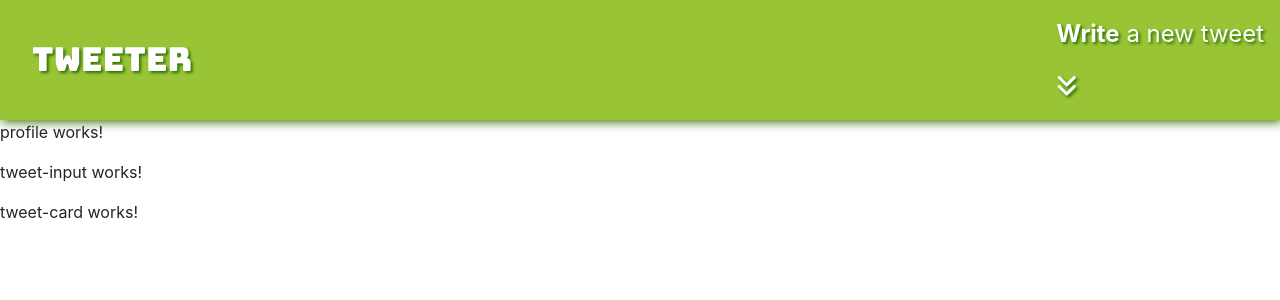
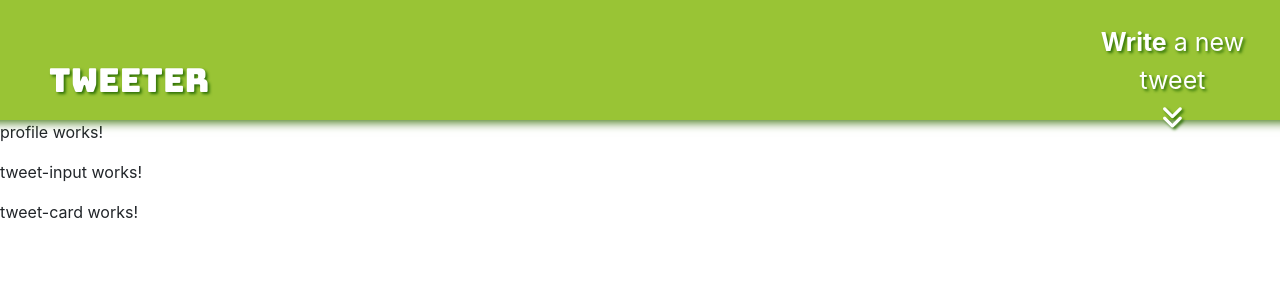
Before and after one commit to julia-gatina/tweeter-ui, an Angular app: page / in a window 1280 px wide. Shown: the top 300 px of the page. Built offline with nearby package versions, Linux system fonts and the light colour scheme.

Commit message:
Adjust nav bar style and layout

```diff
--- a/src/app/shared/components/navigation/navigation.component.html
+++ b/src/app/shared/components/navigation/navigation.component.html
@@ -1,10 +1,12 @@
+<div class="navbar row d-flex align-items-center">
+  <div class="col-10 pl-5 mb-2"><span id="logo">tweeter</span></div>
 
-  <nav class="navbar p-3">
-    <div id="logo" class="ml-3"><span>tweeter</span></div>
-    <a class="write-tweet" href="">
-      <div>
-        <p><strong>Write</strong> a new tweet</p>
-        <i class="fas fa-angle-double-down"></i>
+  <div class="col-2 pt-2">
+    <a class="nav-link" id="write-tweet" href="">
+      <div class="text-center">
+        <span><strong>Write</strong> a new tweet</span>
+        <p><i class="fas fa-angle-double-down"></i></p>
       </div>
     </a>
-  </nav>
+  </div>
+</div>
--- a/src/app/shared/components/navigation/navigation.component.scss
+++ b/src/app/shared/components/navigation/navigation.component.scss
@@ -12,19 +12,35 @@
 
       &:hover {
         color: yellow;
-        transform: scale(1.04);
+        transform: scale(1.1);
       }
     }
 
-    a.write-tweet {
-      font-size: 24px;
+    #write-tweet {
+      font-size: 25px;
       color: white;
       text-decoration: none;
 
       &:hover {
         color: yellow;
-        transform: scale(1.04);
+        transform: scale(1.05);
       }
     }
   }
+
+  #write-tweet i {
+
+    animation: MoveUpDown 1s linear infinite;
+    position: relative;
+
+  }
+
+  @keyframes MoveUpDown {
+    0%, 100% {
+      bottom: 0;
+    }
+    50% {
+      bottom: 10px;
+    }
+  }
 }
```
